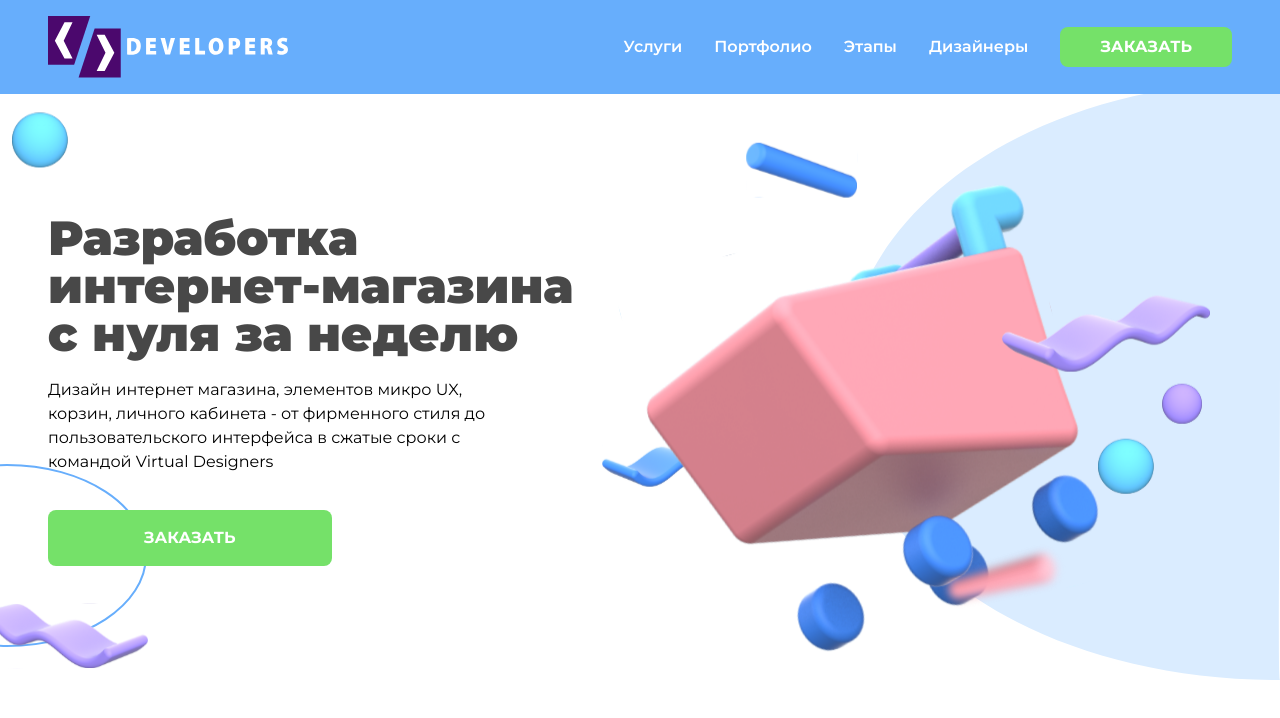
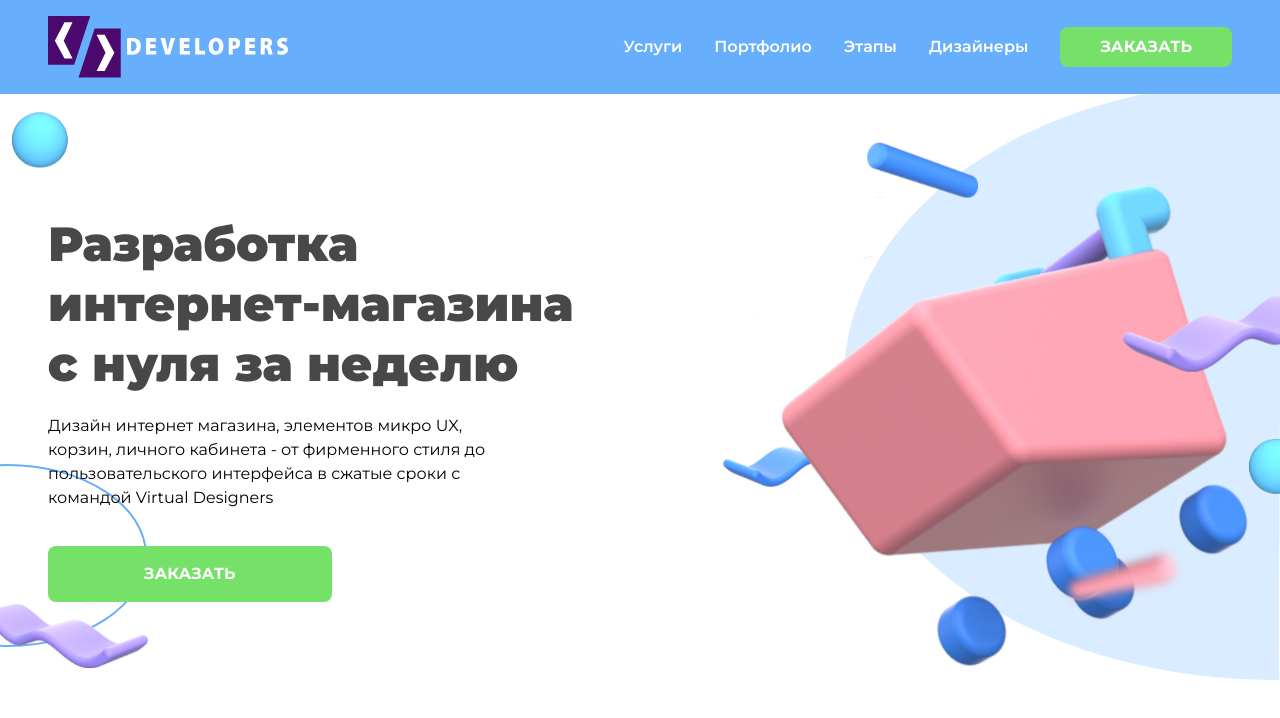
Before and after one commit to NightWanderer2004/task_developers, a React (Create React App) app: page / in a window 1280 px wide. Shown: the top 718 px of the page. Built offline with nearby package versions, Linux system fonts and the light colour scheme.

Commit message:
improve hero page

```diff
--- a/src/styles/hero/cart.module.scss
+++ b/src/styles/hero/cart.module.scss
@@ -1,15 +1,15 @@
 .cart {
-   @apply absolute z-10 w-full max-w-xs md:max-w-none md:w-96 lg:w-[509px];
+   @apply absolute z-10 w-full max-w-xs md:max-w-none md:w-96 lg:w-[525px];
    &Container {
-      @apply lg:left-10 order-1 md:order-2 relative top-0 left-0 h-[300px] md:h-[380px] lg:h-[490px] w-full;
+      @apply flex justify-center md:justify-end lg:left-10 order-1 md:order-2 relative top-0 left-0 h-[300px] md:h-[380px] lg:h-[490px] w-full;
    }
    animation: cartHover 2.2s ease-in-out infinite alternate, opacity 1s;
 }
 .particles {
-   @apply relative left-1/4;
+   @apply relative right-8 md:right-1/4;
    & img {
       &[data-position="1"] {
-         @apply relative bottom-4 md:bottom-12 lg:bottom-8 left-8 md:-left-8 w-12 md:w-20 lg:w-28;
+         @apply relative  bottom-4 md:bottom-12 lg:bottom-8 left-8 md:-left-8 w-12 md:w-20 lg:w-28;
          animation: upHover 2s ease-in-out infinite alternate, opacity 1s;
       }
       &[data-position="2"] {
@@ -21,7 +21,7 @@
          animation: upHover 2s ease-in-out infinite alternate, opacity 1s;
       }
       &[data-position="4"] {
-         @apply relative top-10 md:top-20 left-56 md:left-80 z-20 w-6 md:w-12 lg:w-14;
+         @apply relative top-10 md:top-20 left-56 md:left-[350px] z-20 w-6 md:w-12 lg:w-14;
          animation: upHover 2s ease-in-out infinite alternate, opacity 1s;
       }
       &[data-position="5"] {
@@ -33,8 +33,8 @@
          animation: downHover 2s ease-in-out infinite alternate, opacity 1s;
       }
       &[data-position="7"] {
-         @apply relative top-24 lg:-top-24 left-48 lg:left-96 z-20 w-6 md:w-8 lg:w-10;
-         animation: upHover 2s ease-in-out infinite alternate, opacity 1s;
+         @apply relative top-24 lg:-top-24 left-48 lg:left-[395px] z-20 w-6 md:w-8;
+         animation: downHover 2s ease-in-out infinite alternate, opacity 1s;
       }
    }
 }
--- a/src/styles/hero/tagline.module.scss
+++ b/src/styles/hero/tagline.module.scss
@@ -1,7 +1,7 @@
 .tagline {
    @apply pt-10 order-2 md:order-1;
    .header {
-      @apply font-extrabold text-3xl min-w-max md:text-4xl lg:text-5xl lg:font-black lg:text-gray mb-5;
+      @apply font-extrabold text-3xl min-w-max md:text-4xl lg:text-5xl lg:font-black lg:text-gray lg:leading-[60px] mb-5;
    }
    .infoText {
       @apply mb-9 md:max-w-[300px] lg:max-w-md;
```
